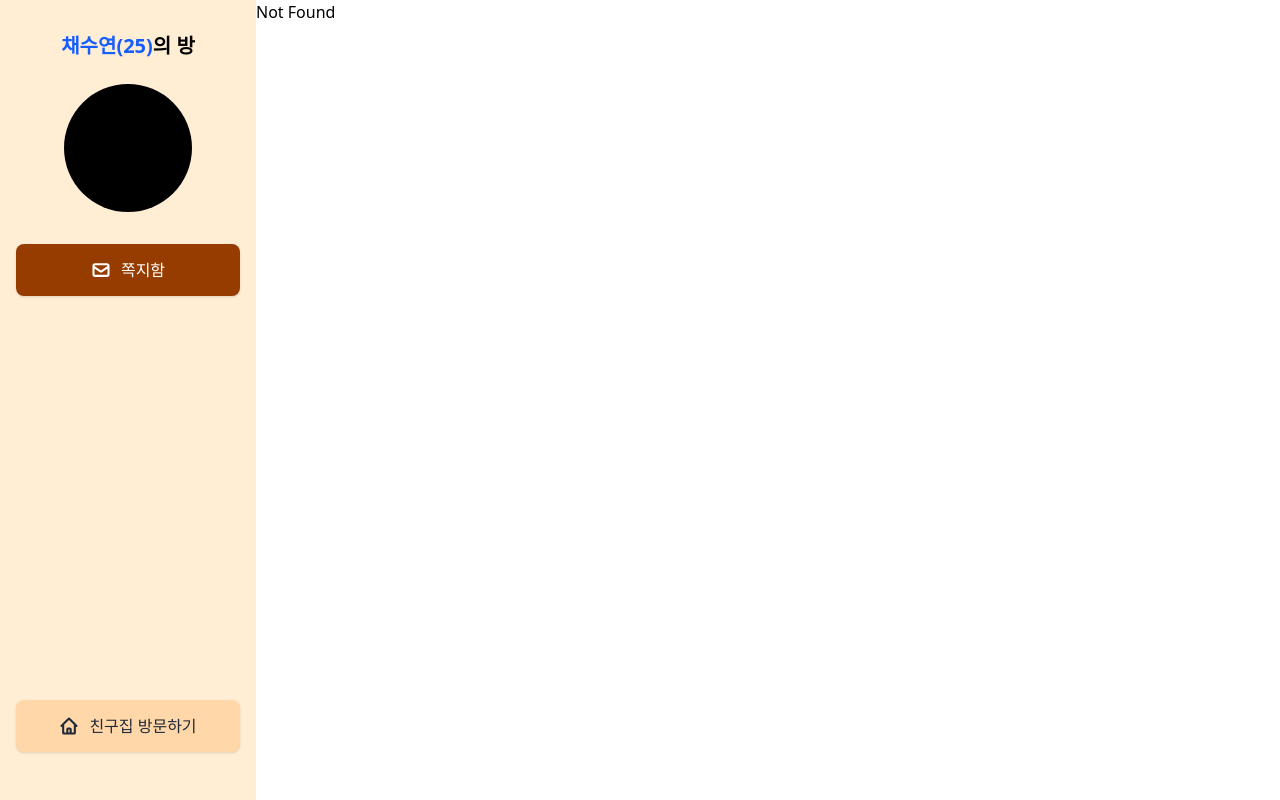
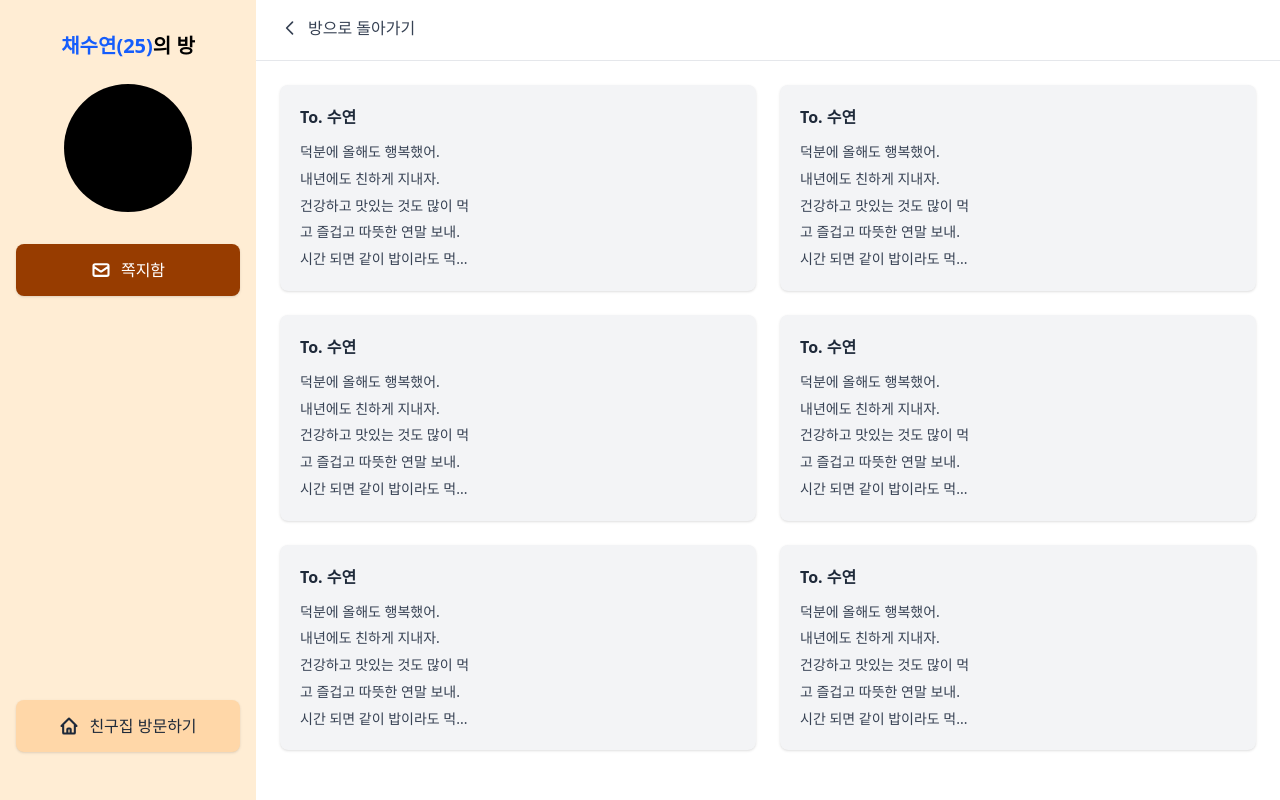
Before and after one commit to gsainfoteam/GISTree, a React app in the folder frontend/: page /msgBox in a window 1280 px wide. Before the commit this address had no page. Built offline with nearby package versions, Linux system fonts and the light colour scheme; the HTML template or start-up script is replaced by a standard one.

Commit message:
feat: add MsgBox route

```diff
--- /dev/null
+++ b/frontend/src/components/MsgCard.tsx
@@ -0,0 +1,19 @@
+interface MsgCardProps {
+  recipient: string;
+  content: string[];
+}
+
+export default function MsgCard({ recipient, content }: MsgCardProps) {
+  return (
+    <div className="bg-gray-100 rounded-lg p-5 shadow-sm hover:shadow-md transition-shadow">
+      <div className="font-semibold text-gray-800 mb-3">
+        To. {recipient}
+      </div>
+      <div className="text-gray-700 text-sm leading-relaxed space-y-1">
+        {content.map((line, index) => (
+          <p key={index}>{line}</p>
+        ))}
+      </div>
+    </div>
+  );
+}
--- a/frontend/src/routeTree.gen.ts
+++ b/frontend/src/routeTree.gen.ts
@@ -9,9 +9,15 @@
 // Additionally, you should also exclude this file from your linter and/or formatter to prevent it from being checked or modified.
 
 import { Route as rootRouteImport } from './routes/__root'
+import { Route as MsgBoxRouteImport } from './routes/msgBox'
 import { Route as AboutRouteImport } from './routes/about'
 import { Route as IndexRouteImport } from './routes/index'
 
+const MsgBoxRoute = MsgBoxRouteImport.update({
+  id: '/msgBox',
+  path: '/msgBox',
+  getParentRoute: () => rootRouteImport,
+} as any)
 const AboutRoute = AboutRouteImport.update({
   id: '/about',
   path: '/about',
@@ -26,31 +32,42 @@ const IndexRoute = IndexRouteImport.update({
 export interface FileRoutesByFullPath {
   '/': typeof IndexRoute
   '/about': typeof AboutRoute
+  '/msgBox': typeof MsgBoxRoute
 }
 export interface FileRoutesByTo {
   '/': typeof IndexRoute
   '/about': typeof AboutRoute
+  '/msgBox': typeof MsgBoxRoute
 }
 export interface FileRoutesById {
   __root__: typeof rootRouteImport
   '/': typeof IndexRoute
   '/about': typeof AboutRoute
+  '/msgBox': typeof MsgBoxRoute
 }
 export interface FileRouteTypes {
   fileRoutesByFullPath: FileRoutesByFullPath
-  fullPaths: '/' | '/about'
+  fullPaths: '/' | '/about' | '/msgBox'
   fileRoutesByTo: FileRoutesByTo
-  to: '/' | '/about'
-  id: '__root__' | '/' | '/about'
+  to: '/' | '/about' | '/msgBox'
+  id: '__root__' | '/' | '/about' | '/msgBox'
   fileRoutesById: FileRoutesById
 }
 export interface RootRouteChildren {
   IndexRoute: typeof IndexRoute
   AboutRoute: typeof AboutRoute
+  MsgBoxRoute: typeof MsgBoxRoute
 }
 
 declare module '@tanstack/react-router' {
   interface FileRoutesByPath {
+    '/msgBox': {
+      id: '/msgBox'
+      path: '/msgBox'
+      fullPath: '/msgBox'
+      preLoaderRoute: typeof MsgBoxRouteImport
+      parentRoute: typeof rootRouteImport
+    }
     '/about': {
       id: '/about'
       path: '/about'
@@ -71,6 +88,7 @@ declare module '@tanstack/react-router' {
 const rootRouteChildren: RootRouteChildren = {
   IndexRoute: IndexRoute,
   AboutRoute: AboutRoute,
+  MsgBoxRoute: MsgBoxRoute,
 }
 export const routeTree = rootRouteImport
   ._addFileChildren(rootRouteChildren)
--- a/frontend/src/routes/about.tsx
+++ b/frontend/src/routes/about.tsx
@@ -6,5 +6,5 @@ export const Route = createFileRoute('/about')({
 })
 
 function RouteComponent() {
-  return <div>Hello "/about"!</div>
+  return <div>/about 페이지</div>
 }
--- a/frontend/src/routes/index.tsx
+++ b/frontend/src/routes/index.tsx
@@ -2,5 +2,5 @@
 import { createFileRoute } from '@tanstack/react-router'
 
 export const Route = createFileRoute('/')({
-  component: () => <div>Hello</div>,
+  component: () => <div>홈 페이지</div>,
 })
--- /dev/null
+++ b/frontend/src/routes/msgBox.tsx
@@ -0,0 +1,113 @@
+import { createFileRoute, Link } from '@tanstack/react-router'
+import MsgCard from '../components/MsgCard'
+
+function RouteComponent() {
+  // 임시 메시지 데이터 (나중에 API에서 가져올 데이터)
+  const messages = [
+    {
+      recipient: '수연',
+      content: [
+        '덕분에 올해도 행복했어.',
+        '내년에도 친하게 지내자.',
+        '건강하고 맛있는 것도 많이 먹',
+        '고 즐겁고 따뜻한 연말 보내.',
+        '시간 되면 같이 밥이라도 먹...'
+      ]
+    },
+    {
+      recipient: '수연',
+      content: [
+        '덕분에 올해도 행복했어.',
+        '내년에도 친하게 지내자.',
+        '건강하고 맛있는 것도 많이 먹',
+        '고 즐겁고 따뜻한 연말 보내.',
+        '시간 되면 같이 밥이라도 먹...'
+      ]
+    },
+    {
+      recipient: '수연',
+      content: [
+        '덕분에 올해도 행복했어.',
+        '내년에도 친하게 지내자.',
+        '건강하고 맛있는 것도 많이 먹',
+        '고 즐겁고 따뜻한 연말 보내.',
+        '시간 되면 같이 밥이라도 먹...'
+      ]
+    },
+    {
+      recipient: '수연',
+      content: [
+        '덕분에 올해도 행복했어.',
+        '내년에도 친하게 지내자.',
+        '건강하고 맛있는 것도 많이 먹',
+        '고 즐겁고 따뜻한 연말 보내.',
+        '시간 되면 같이 밥이라도 먹...'
+      ]
+    },
+    {
+      recipient: '수연',
+      content: [
+        '덕분에 올해도 행복했어.',
+        '내년에도 친하게 지내자.',
+        '건강하고 맛있는 것도 많이 먹',
+        '고 즐겁고 따뜻한 연말 보내.',
+        '시간 되면 같이 밥이라도 먹...'
+      ]
+    },
+    {
+      recipient: '수연',
+      content: [
+        '덕분에 올해도 행복했어.',
+        '내년에도 친하게 지내자.',
+        '건강하고 맛있는 것도 많이 먹',
+        '고 즐겁고 따뜻한 연말 보내.',
+        '시간 되면 같이 밥이라도 먹...'
+      ]
+    }
+  ];
+
+  return (
+    <div className="w-full h-full flex flex-col">
+      {/* 네비게이션 바 */}
+      <div className="border-b border-gray-200 px-6 py-4">
+        <Link
+          to="/"
+          className="inline-flex items-center gap-2 text-gray-700 hover:text-gray-900 transition-colors"
+        >
+          <svg
+            xmlns="http://www.w3.org/2000/svg"
+            className="h-5 w-5"
+            fill="none"
+            viewBox="0 0 24 24"
+            stroke="currentColor"
+            strokeWidth={2}
+          >
+            <path
+              strokeLinecap="round"
+              strokeLinejoin="round"
+              d="M15 19l-7-7 7-7"
+            />
+          </svg>
+          <span className="font-medium">방으로 돌아가기</span>
+        </Link>
+      </div>
+
+      {/* 메시지 카드 그리드 */}
+      <div className="flex-1 overflow-auto p-6">
+        <div className="grid grid-cols-2 gap-6 max-w-6xl mx-auto">
+          {messages.map((message, index) => (
+            <MsgCard
+              key={index}
+              recipient={message.recipient}
+              content={message.content}
+            />
+          ))}
+        </div>
+      </div>
+    </div>
+  );
+}
+
+export const Route = createFileRoute('/msgBox')({
+  component: RouteComponent,
+})
```
